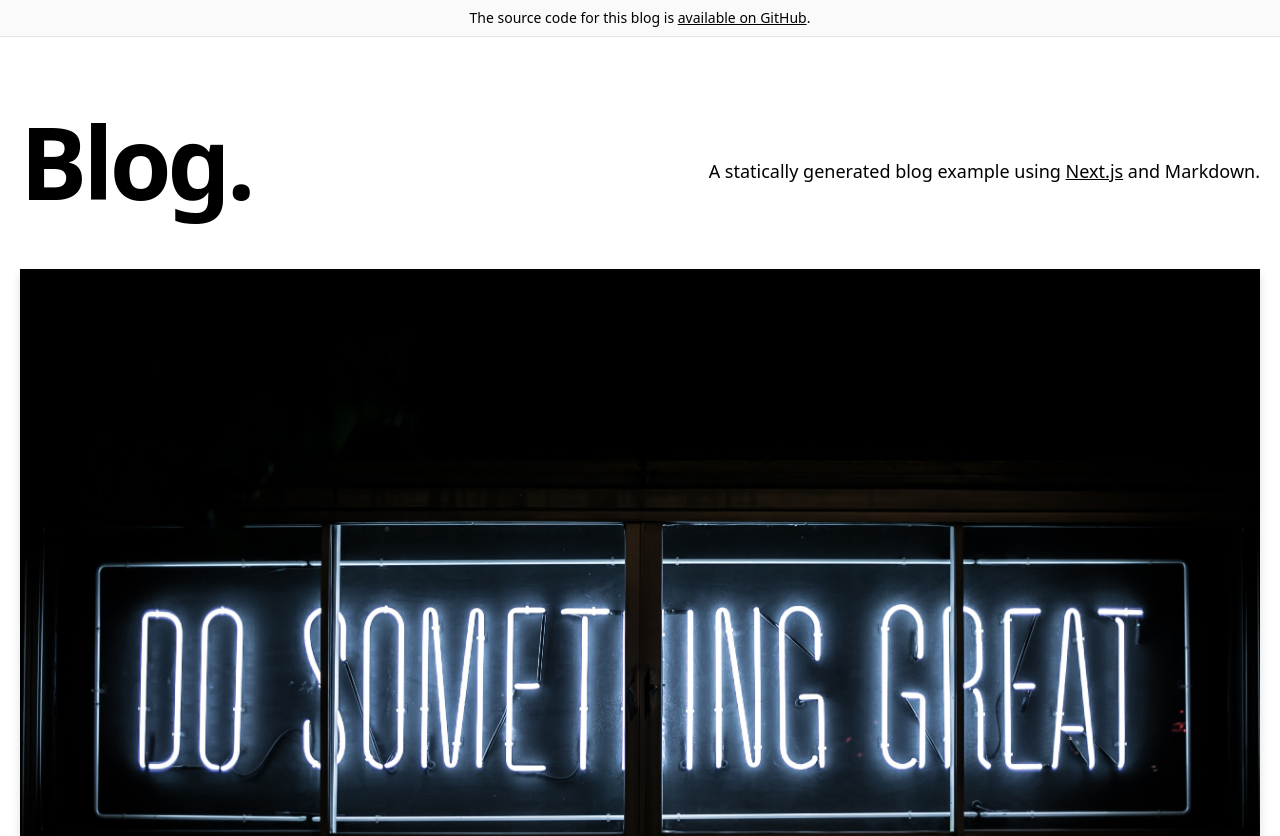
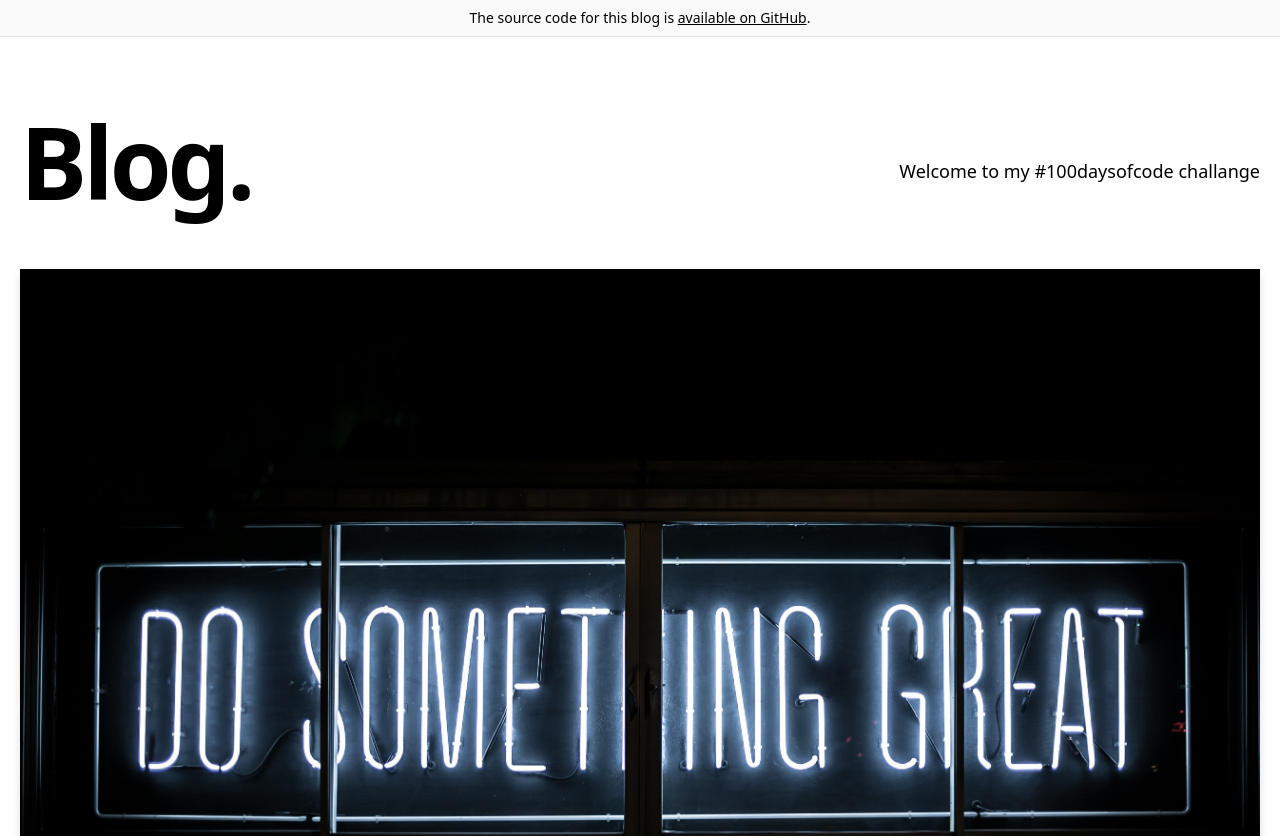
Before and after one commit to maramar0414/Blog, a Next.js app in the folder blog-starter-app/: page / in a window 1280 px wide. Shown: the top 836 px of the page. Built offline with nearby package versions, Linux system fonts and the light colour scheme.

Commit message:
comments added

```diff
--- a/blog-starter-app/components/container.tsx
+++ b/blog-starter-app/components/container.tsx
@@ -3,7 +3,8 @@ type Props = {
 };
 
 const Container = ({ children }: Props) => {
-  return <div className="container mx-auto px-5">{children}</div>;
+  return <div className="container mx-auto px-5">{children}
+ </div>;
 };
 
 export default Container;
--- a/blog-starter-app/components/footer.tsx
+++ b/blog-starter-app/components/footer.tsx
@@ -6,23 +6,16 @@ const Footer = () => {
     <footer className="bg-neutral-50 border-t border-neutral-200">
       <Container>
         <div className="py-28 flex flex-col lg:flex-row items-center">
-          <h3 className="text-4xl lg:text-[2.5rem] font-bold tracking-tighter leading-tight text-center lg:text-left mb-10 lg:mb-0 lg:pr-4 lg:w-1/2">
-            Statically Generated with Next.js.
+          <h3 className="text-4xl lg:text-[2.5rem] font-bold tracking-tighter leading-tight text-center lg:text-left mb-3 lg:mb-0 lg:pr-4 lg:w-1/2">
+            Maria Araque
           </h3>
+            <p className="text-2xl lg:text-[1.5rem] tracking-tighter leading-tight text-center lg:text-left mb-10 lg:mb-0 lg:pr-4 lg:w-1/2">
+            Frontend Developer
+            </p>
           <div className="flex flex-col lg:flex-row justify-center items-center lg:pl-4 lg:w-1/2">
-            <a
-              href="https://nextjs.org/docs/basic-features/pages"
-              className="mx-3 bg-black hover:bg-white hover:text-black border border-black text-white font-bold py-3 px-12 lg:px-8 duration-200 transition-colors mb-6 lg:mb-0"
-            >
-              Read Documentation
-            </a>
-            <a
-              href={`https://github.com/vercel/next.js/tree/canary/examples/${EXAMPLE_PATH}`}
-              className="mx-3 font-bold hover:underline"
-            >
-              View on GitHub
-            </a>
+            {/*Add here social media icons*/}
           </div>
+          {/*Create another div to add the copyright etc*/}
         </div>
       </Container>
     </footer>
--- a/blog-starter-app/components/header.tsx
+++ b/blog-starter-app/components/header.tsx
@@ -1,5 +1,5 @@
 import Link from "next/link";
-
+{/*This is the header that appears in any entry page */}
 const Header = () => {
   return (
     <h2 className="text-2xl md:text-4xl font-bold tracking-tight md:tracking-tighter leading-tight mb-20 mt-8">
--- a/blog-starter-app/components/intro.tsx
+++ b/blog-starter-app/components/intro.tsx
@@ -7,14 +7,7 @@ const Intro = () => {
         Blog.
       </h1>
       <h4 className="text-center md:text-left text-lg mt-5 md:pl-8">
-        A statically generated blog example using{" "}
-        <a
-          href="https://nextjs.org/"
-          className="underline hover:text-blue-600 duration-200 transition-colors"
-        >
-          Next.js
-        </a>{" "}
-        and {CMS_NAME}.
+       Welcome to my #100daysofcode challange
       </h4>
     </section>
   );
```
Also changed, not shown: blog-starter-app/components/hero-post.tsx (line endings or trailing spaces).
